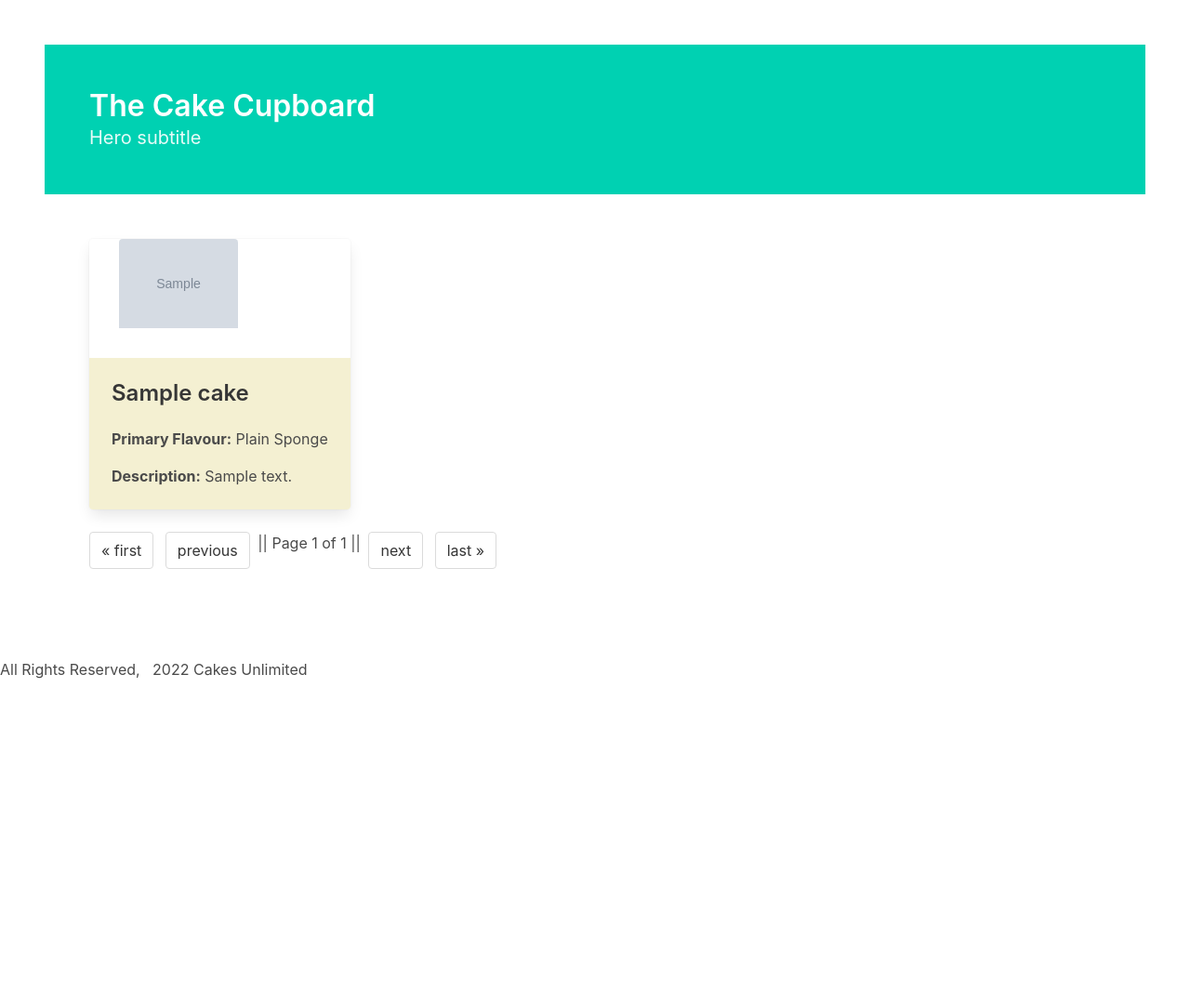
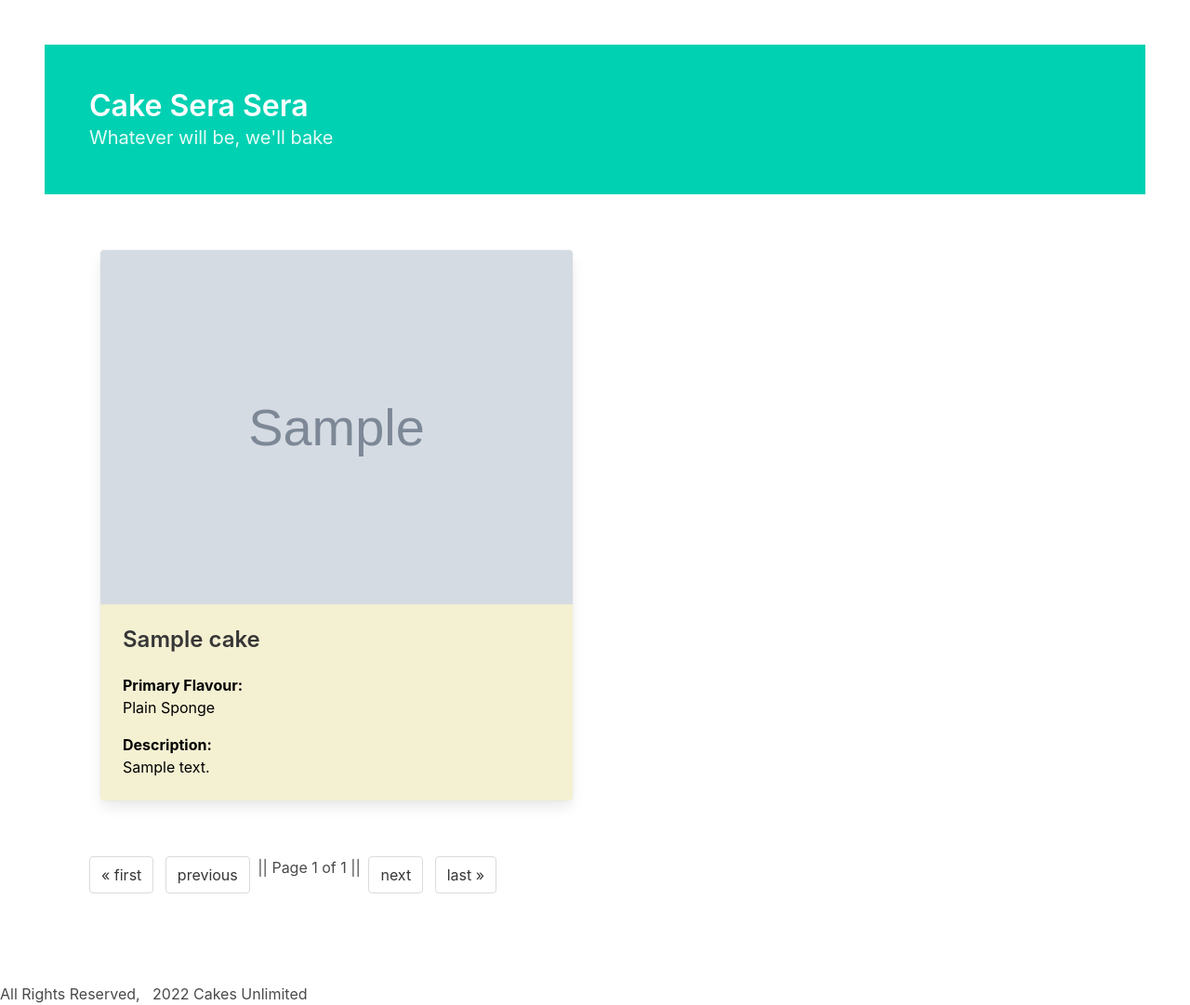
Before and after one commit to C-T-Ailey/Project-3-Cake-Recipe-Site, a Django app: page /cakes/ in a window 1280 px wide. Shown: the part 96-1177 px from the top of the page at 93% size. Before the commit the page ends 826 px from the top, so only its background shows below. Run offline with Django 4.2, Linux system fonts and the light colour scheme; tables that the repository leaves empty hold one stand-in row (values such as "Sample post"); grey boxes marked "Sample" are stand-in pictures.

Commit message:
Fixed cake index page styling and all auth forms/cake add/edit and confirmation delete pages

```diff
--- a/cakeproject/main_app/models.py
+++ b/cakeproject/main_app/models.py
@@ -6,7 +6,7 @@
 FLAVOURS = (
     ('#f4f0d2', 'Plain Sponge'),
     ('#e8b26b', 'Caramel'),
-    ('#543e28', 'Chocolate'),
+    ('#d4a373', 'Chocolate'),
     ('#fff3c9', 'Cream Cheese'),
     ('#fad2e6', 'Fruit'),
     ('#d48c55', 'Spiced'),
--- a/cakeproject/main_app/static/css/style.css
+++ b/cakeproject/main_app/static/css/style.css
@@ -2,10 +2,12 @@
     display: flex;
     min-height: 100vh;
     flex-direction: column;
+
 }
 
 main {
     flex: 1 0 auto;
+    /* background-color: #E4C1F9; */
 }
 
 .nav-bar-fixed{
@@ -30,16 +32,11 @@
   background-color: #E4C1F9;
 }
 
-.form-content {
-  background-color: white;
-  padding: 40px;
+.cake-index {
+  display: flex;
+  flex-direction: row;
 }
 
-/*
-#cakeImage {
-  max-width: 250px;
-  height: 200px;
-} */
 
 .modal {
     display: none; /* Hidden by default */
--- a/cakeproject/main_app/templates/cakes/index.html
+++ b/cakeproject/main_app/templates/cakes/index.html
@@ -9,45 +9,49 @@
 <section class="hero is-primary">
     <div class="hero-body">
         <p class="title">
-          The Cake Cupboard
+          Cake Sera Sera
         </p>
         <p class="subtitle">
-          Hero subtitle
+          Whatever will be, we'll bake
         </p>
       </div>
 </section>
 
 <section class="section">
     <div class="container">
-        <div class="content">
-            <div class="flex-container">
+        <div class="container columns is-multiline">
 
-                {% for cake in page_obj %}
+            {% for cake in page_obj %}
 
-                <a href="{% url 'detail' cake.id %}" style="text-decoration: none; color: black">
 
-                    <div class="card">
+            <div class="column is-half">
+                <div class="card m-3">
+                    <a href="{% url 'detail' cake.id %}" style="text-decoration: none; color: black">
                         <div class="card-image">
-                            <figure class="image is-128x128">
+                            <figure class="image">
                                 <img src="{{ cake.imageurl }}" id="cakeImage"/>
                             </figure>
                         </div>
+
                         <div class="card-content" style="background-color: {{ cake.flavours }}">
                             <p class="title is-4">
                                 {{ cake.name }}
                             </p>
                             <div class="content">
-                                <p><b>Primary Flavour:</b> {{ cake.get_flavours_display }}</p>
-                                <p><b>Description:</b> {{ cake.description }}</p>
+                                <p><b>Primary Flavour:</b>
+                                    <br>{{ cake.get_flavours_display }}</p>
+                                <p><b>Description:</b>
+                                    <br>{{ cake.description }}</p>
                             </div>
                         </div>
-                    </div>
-                </a>
+                    </a>
+                </div>
+            </div>
 
-                {% endfor %}
+            {% endfor %}
 
-            </div>
         </div>
+        <br>
         <div class="pagination-container">
             <nav class="pagination is-centered" role="navigation" aria-label="pagination">
                 <span class="step-links">
--- a/cakeproject/main_app/templates/main_app/cake_form.html
+++ b/cakeproject/main_app/templates/main_app/cake_form.html
@@ -13,7 +13,7 @@
 
 <section class="section section--form">
     <div class="container is-max-desktop">
-        <div class="content form-content">
+        <div class="content box">
             {% if object %}
                 <h1>Edit {{object.name}}</h1>
             {% else %}
--- a/cakeproject/main_app/templates/registration/login.html
+++ b/cakeproject/main_app/templates/registration/login.html
@@ -9,7 +9,7 @@
 
 <section class="section section--form">
     <div class="container is-max-desktop">
-        <div class="content form-content">
+        <div class="content box">
             <h1>Log In</h1>
             <form method="post" action="{% url 'login' %}">
 
--- a/cakeproject/main_app/templates/registration/password_change_form.html
+++ b/cakeproject/main_app/templates/registration/password_change_form.html
@@ -9,7 +9,7 @@
 
 <section class="section section--form">
     <div class="container is-max-desktop">
-        <div class="content form-content">
+        <div class="content box">
             <h1>Change Password</h1>
 
             <form method="post" action="{% url 'password_change' %}">
--- a/cakeproject/main_app/templates/registration/signup.html
+++ b/cakeproject/main_app/templates/registration/signup.html
@@ -9,7 +9,7 @@
 
 <section class="section section--form">
     <div class="container is-max-desktop">
-        <div class="content form-content">
+        <div class="content box">
             <h1>Sign Up</h1>
 
             <form method="post" action="{% url 'signup' %}">
```
Also changed, not shown: cakeproject/main_app/templates/main_app/cake_confirm_delete.html (+21 -7 lines), cakeproject/main_app/templates/main_app/recipe_confirm_delete.html (+12 -1 lines), cakeproject/main_app/migrations/0009_alter_cake_flavours.py (added), cakeproject/main_app/static/images/carrot-cake.jpg (deleted).
